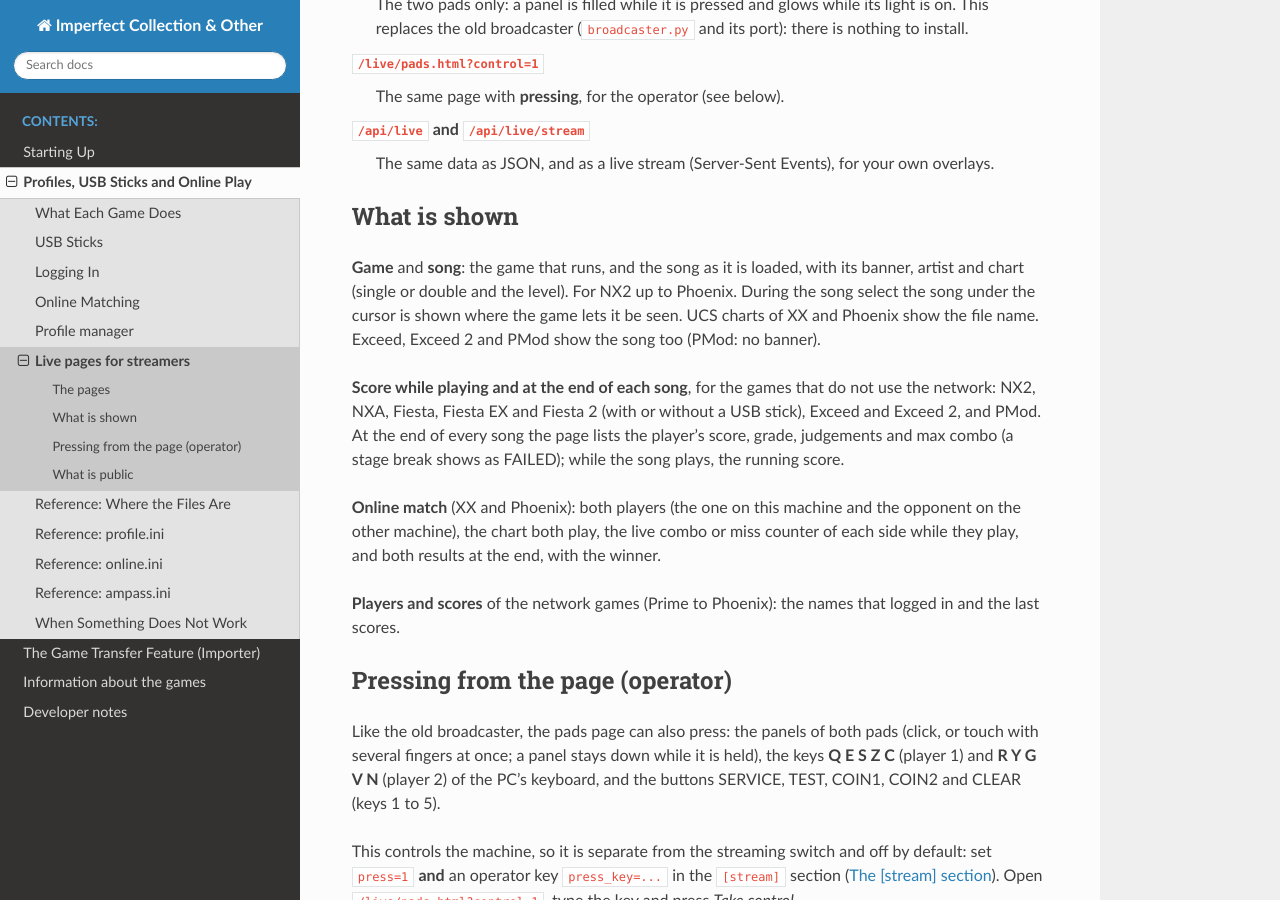
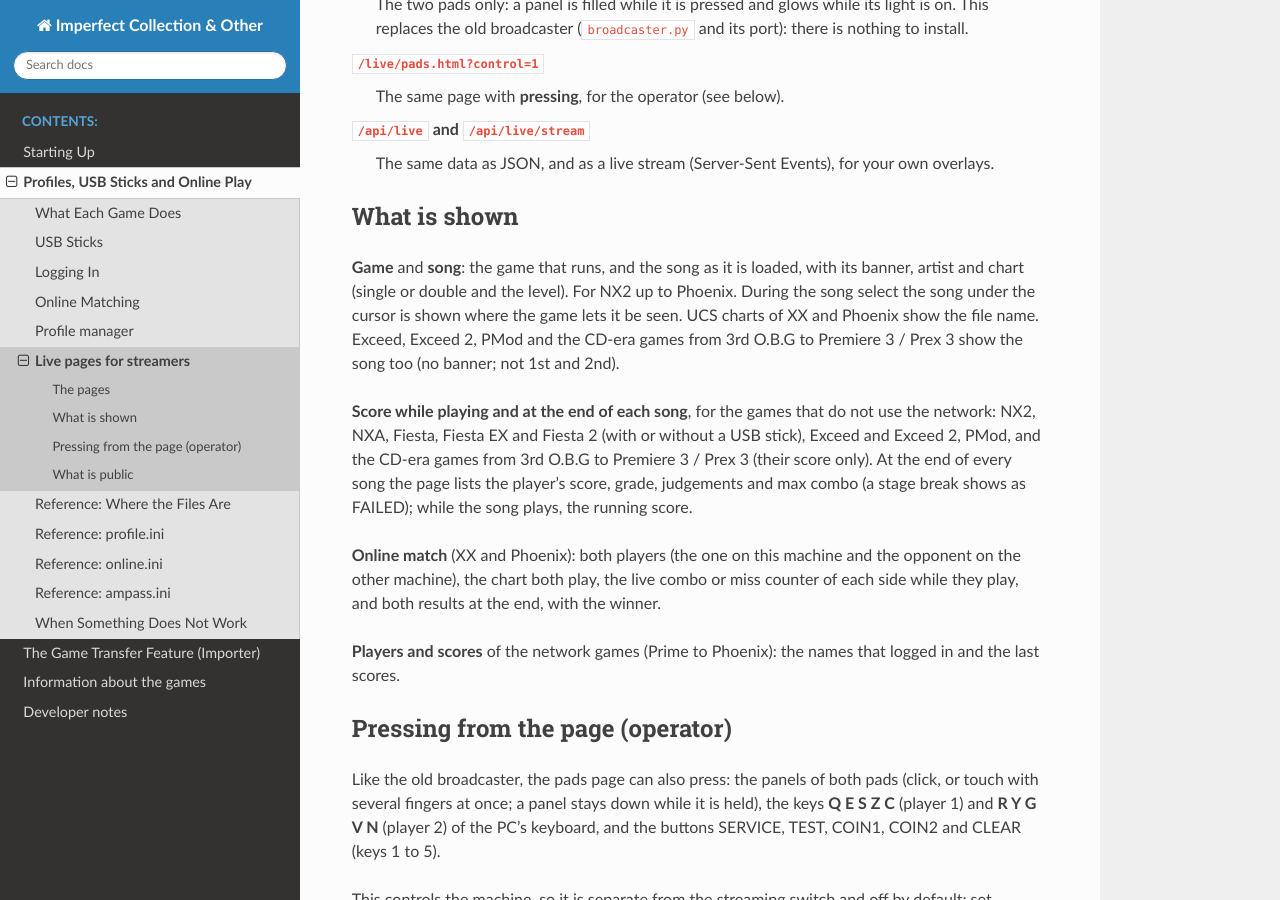
Before and after one commit to ckdur/imperfect-manual, a Sphinx documentation site: the page built from docs/online/streaming.rst, in a window 1280 px wide and 900 px high, scrolled down 705 px. Built offline with Sphinx 7.4.7 and the Read the Docs theme 3.1.0, drawn with Linux system fonts in a browser that asks for light colours.

Commit message:
streaming: CD-era games (3rd .. Prex 3) on the live pages
Co-Authored-By: Claude Opus 5.5 <noreply@anthropic.com>

```diff
--- a/docs/online/streaming.rst
+++ b/docs/online/streaming.rst
@@ -46,11 +46,13 @@ What is shown
 with its banner, artist and chart (single or double and the level). For
 NX2 up to Phoenix. During the song select the song under the cursor is shown
 where the game lets it be seen. UCS charts of XX and Phoenix show the file
-name. Exceed, Exceed 2 and PMod show the song too (PMod: no banner).
+name. Exceed, Exceed 2, PMod and the CD-era games from 3rd O.B.G to
+Premiere 3 / Prex 3 show the song too (no banner; not 1st and 2nd).
 
 **Score while playing and at the end of each song**, for the games that do
 not use the network: NX2, NXA, Fiesta, Fiesta EX and Fiesta 2 (with or
-without a USB stick), Exceed and Exceed 2, and PMod. At the end of every
+without a USB stick), Exceed and Exceed 2, PMod, and the CD-era games from
+3rd O.B.G to Premiere 3 / Prex 3 (their score only). At the end of every
 song the page lists the player's score, grade, judgements and max combo
 (a stage break shows as FAILED); while the song plays, the running score.
 
```
